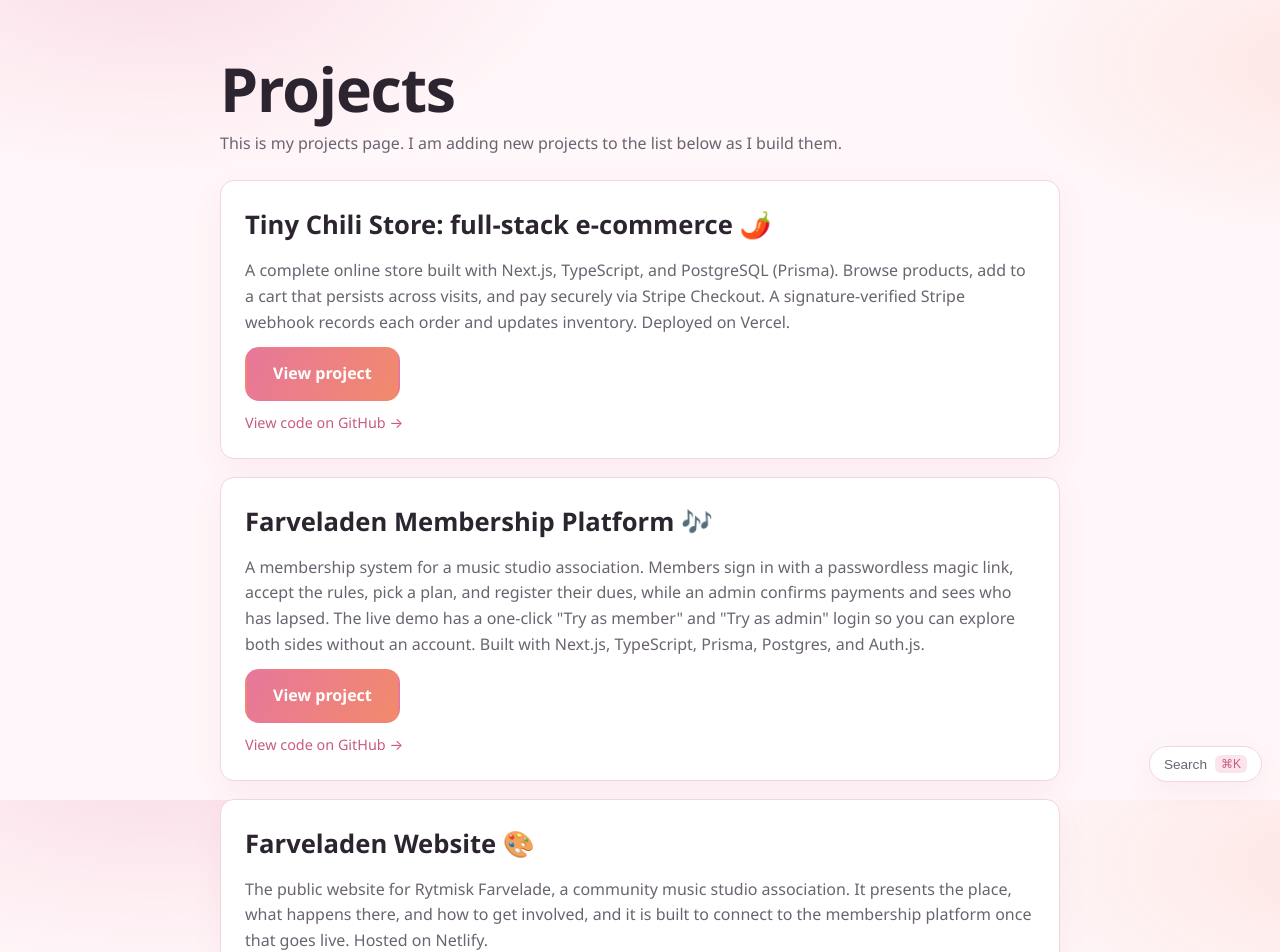
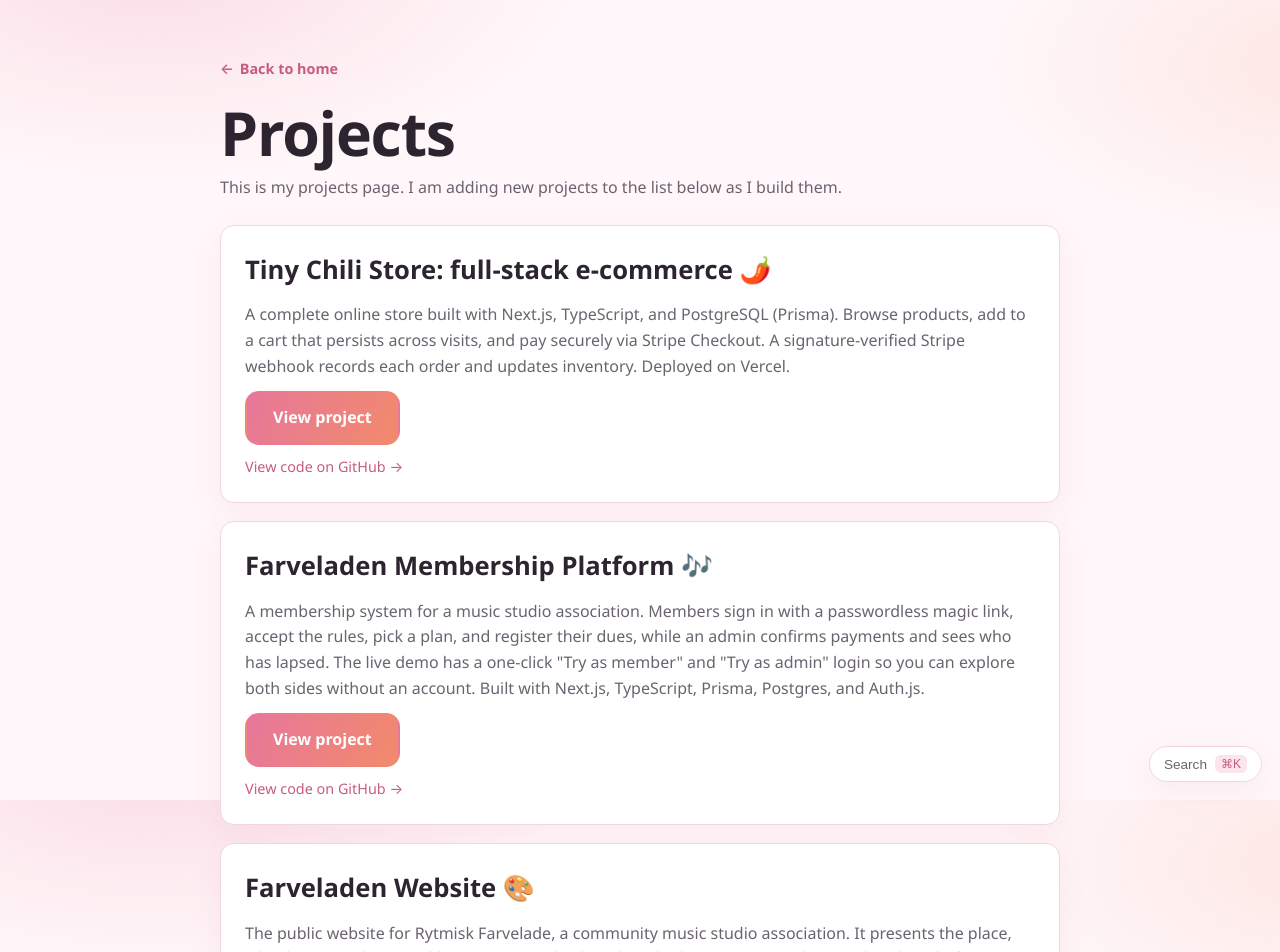
Before and after one commit to Chililove/Portfolio-website, a Next.js app: page /projects in a window 1280 px wide. Shown: the top 952 px of the page. Built offline with nearby package versions, Linux system fonts and the light colour scheme.

Commit message:
Add back-to-home link on inner pages

```diff
--- /dev/null
+++ b/app/components/BackLink.tsx
@@ -0,0 +1,11 @@
+import Link from "next/link";
+
+// Small "back to home" link shown at the top of the inner pages.
+// Change the text below if you want another wording.
+export default function BackLink() {
+  return (
+    <Link href="/" className="back-link">
+      <span aria-hidden="true">←</span> Back to home
+    </Link>
+  );
+}
--- a/app/contact/page.tsx
+++ b/app/contact/page.tsx
@@ -2,6 +2,7 @@
 
 import { siteContent } from "@/data/siteContent";
 import ContactForm from "../components/ContactForm";
+import BackLink from "../components/BackLink";
 
 export default function ContactPage() {
   const { heading, intro } = siteContent.contactPage;
@@ -10,6 +11,7 @@ export default function ContactPage() {
   return (
     <section className="section">
       <div className="container">
+        <BackLink />
         <h1>{heading}</h1>
         <p>{intro}</p>
 
--- a/app/globals.css
+++ b/app/globals.css
@@ -534,6 +534,26 @@ main a:not(.button):hover,
 }
 
 /* =============================================================================
+   BACK LINK  (top of the inner pages)
+   ========================================================================== */
+.back-link {
+  display: inline-flex;
+  align-items: center;
+  gap: 6px;
+  margin-bottom: 20px;
+  font-size: 0.9rem;
+  font-weight: 600;
+}
+/* The arrow slides a little to the left on hover for a subtle nudge. */
+.back-link span {
+  display: inline-block;
+  transition: transform 0.18s ease;
+}
+.back-link:hover span {
+  transform: translateX(-3px);
+}
+
+/* =============================================================================
    SMALL LAYOUT HELPERS
    ========================================================================== */
 /* Wrapper around a list of cards (projects, roles). */
--- a/app/looking-for/page.tsx
+++ b/app/looking-for/page.tsx
@@ -1,6 +1,7 @@
 // "What I'm looking for" page (/looking-for): text from siteContent.ts.
 
 import { siteContent } from "@/data/siteContent";
+import BackLink from "../components/BackLink";
 
 export default function LookingForPage() {
   const { heading, intro, roles, valuesHeading, values, locationNote } =
@@ -9,6 +10,7 @@ export default function LookingForPage() {
   return (
     <section className="section">
       <div className="container">
+        <BackLink />
         <h1>{heading}</h1>
         <p>{intro}</p>
 
--- a/app/projects/page.tsx
+++ b/app/projects/page.tsx
@@ -1,6 +1,7 @@
 // Projects page (/projects): one card per project from siteContent.ts.
 
 import { siteContent } from "@/data/siteContent";
+import BackLink from "../components/BackLink";
 
 export default function ProjectsPage() {
   const { heading, intro, projects } = siteContent.projectsPage;
@@ -8,6 +9,7 @@ export default function ProjectsPage() {
   return (
     <section className="section">
       <div className="container">
+        <BackLink />
         <h1>{heading}</h1>
         <p>{intro}</p>
 
--- a/data/siteContent.ts
+++ b/data/siteContent.ts
@@ -122,11 +122,11 @@ export const siteContent = {
           "The public website for Rytmisk Farvelade, a community music studio " +
           "association. It presents the place, what happens there, and how to " +
           "get involved, and it is built to connect to the membership platform " +
-          "once that goes live. Hosted on Netlify.",
+          "once that goes live. Built with Astro, TypeScript, and Tailwind CSS, " +
+          "and hosted on Netlify.",
         link: "https://rytmiskfarveladeforening.netlify.app/",
         repo: "https://github.com/Chililove/Farveladens-Website",
       },
-      // Copy a block above to add another project.
     ],
   },
 
```
